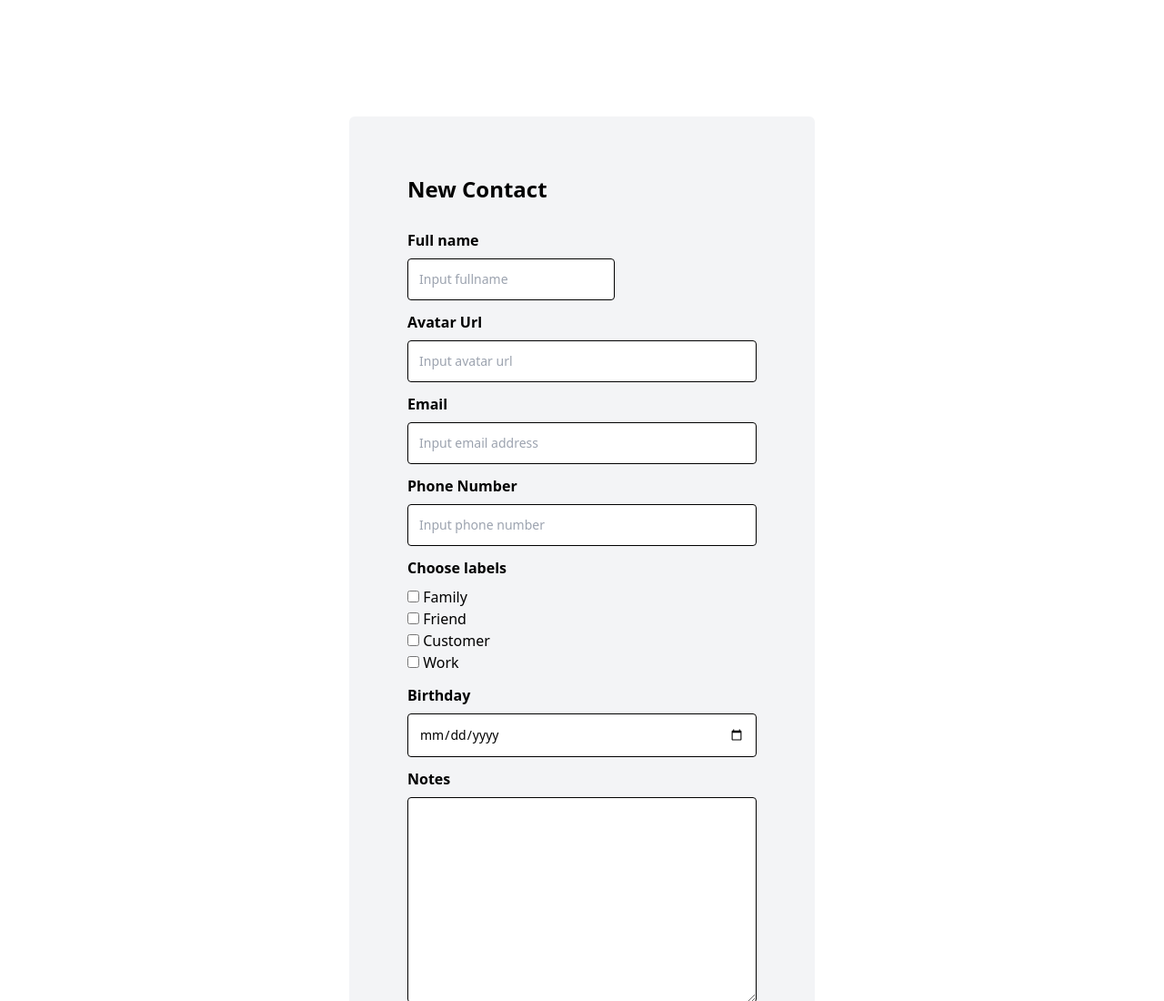
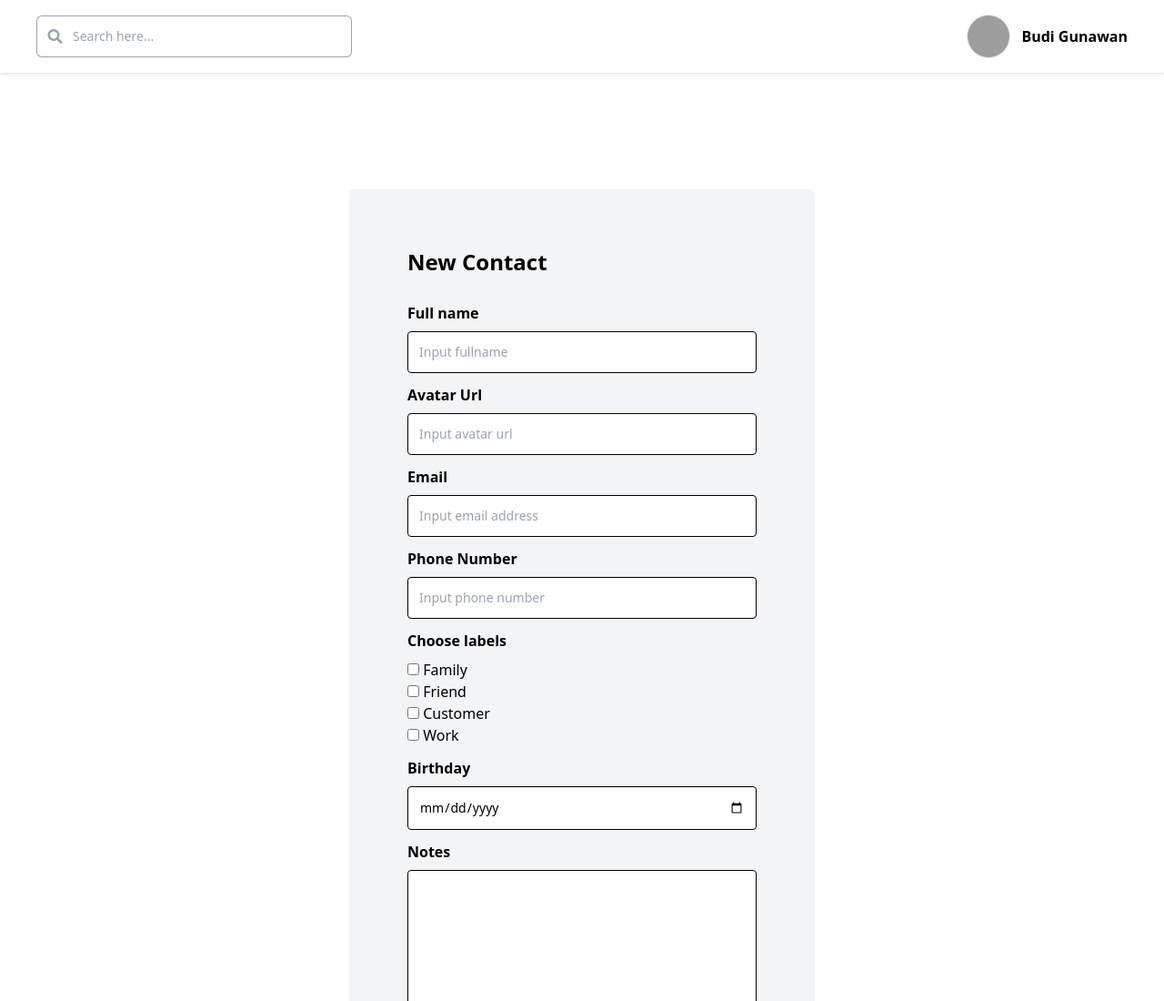
Before and after one commit to budiigunawan/charm, a plain HTML site: page new-contact/index.html in a window 1280 px wide. Shown: the top 1100 px of the page at 91% size. Drawn offline with nearby package versions, Linux system fonts and the light colour scheme; grey boxes are pictures that could not be loaded.

Commit message:
feat: add header on create contact and edit contact pages

```diff
--- a/new-contact/index.html
+++ b/new-contact/index.html
@@ -17,6 +17,34 @@
     />
   </head>
   <body>
+    <header
+      class="bg-white flex justify-between items-center p-4 md:px-10 mx-auto w-full drop-shadow"
+    >
+      <form>
+        <div class="flex w-96 flex-wrap items-stretch">
+          <div
+            class="w-10 flex items-center justify-center border border-gray-400 border-r-0 rounded-l-md"
+          >
+            <span>
+              <i class="fas fa-search text-gray-400"></i>
+            </span>
+          </div>
+          <input
+            class="p-3 pl-0 border border-l-0 border-gray-400 rounded-r-md text-sm w-4/5"
+            type="text"
+            placeholder="Search here..."
+          />
+        </div>
+      </form>
+      <div class="flex items-center">
+        <img
+          src="https://i.pravatar.cc/150?img=53"
+          alt="Budi Gunawan"
+          class="h-12 w-12 rounded-full border"
+        />
+        <span class="ml-3 font-bold"> Budi Gunawan </span>
+      </div>
+    </header>
     <main class="py-32">
       <form
         class="flex flex-col flex-wrap gap-3 max-w-lg p-16 rounded-md m-auto bg-gray-100"
@@ -25,7 +53,7 @@
         <div>
           <label class="block font-bold mb-2" for="fullname">Full name</label>
           <input
-            class="p-3 border border-black rounded text-sm"
+            class="p-3 border border-black rounded text-sm w-full"
             type="text"
             id="fullname"
             name="fullname"
```
Also changed, not shown: detail/index.html (+28 -0 lines), index.html (+1 -1 lines).
